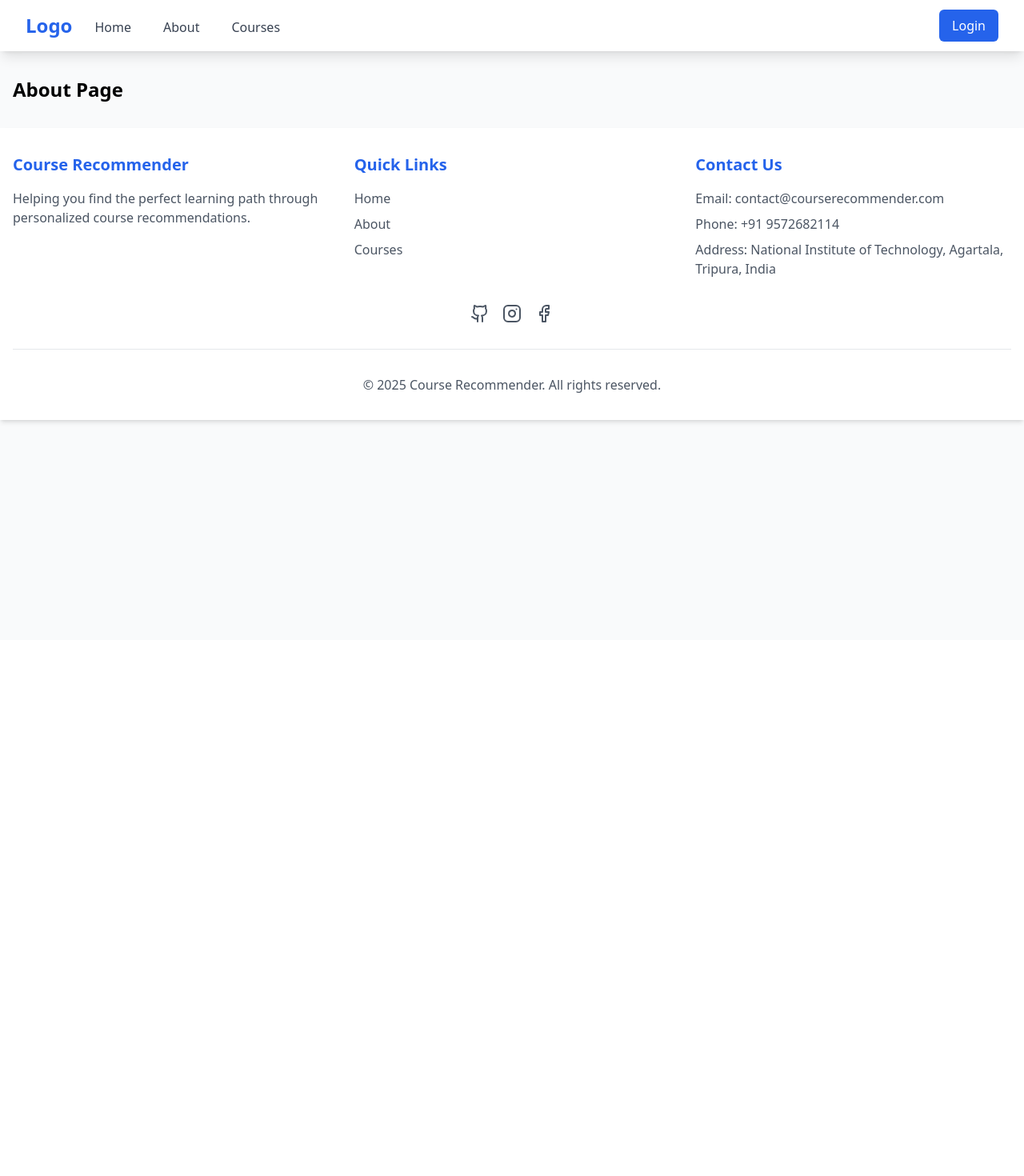
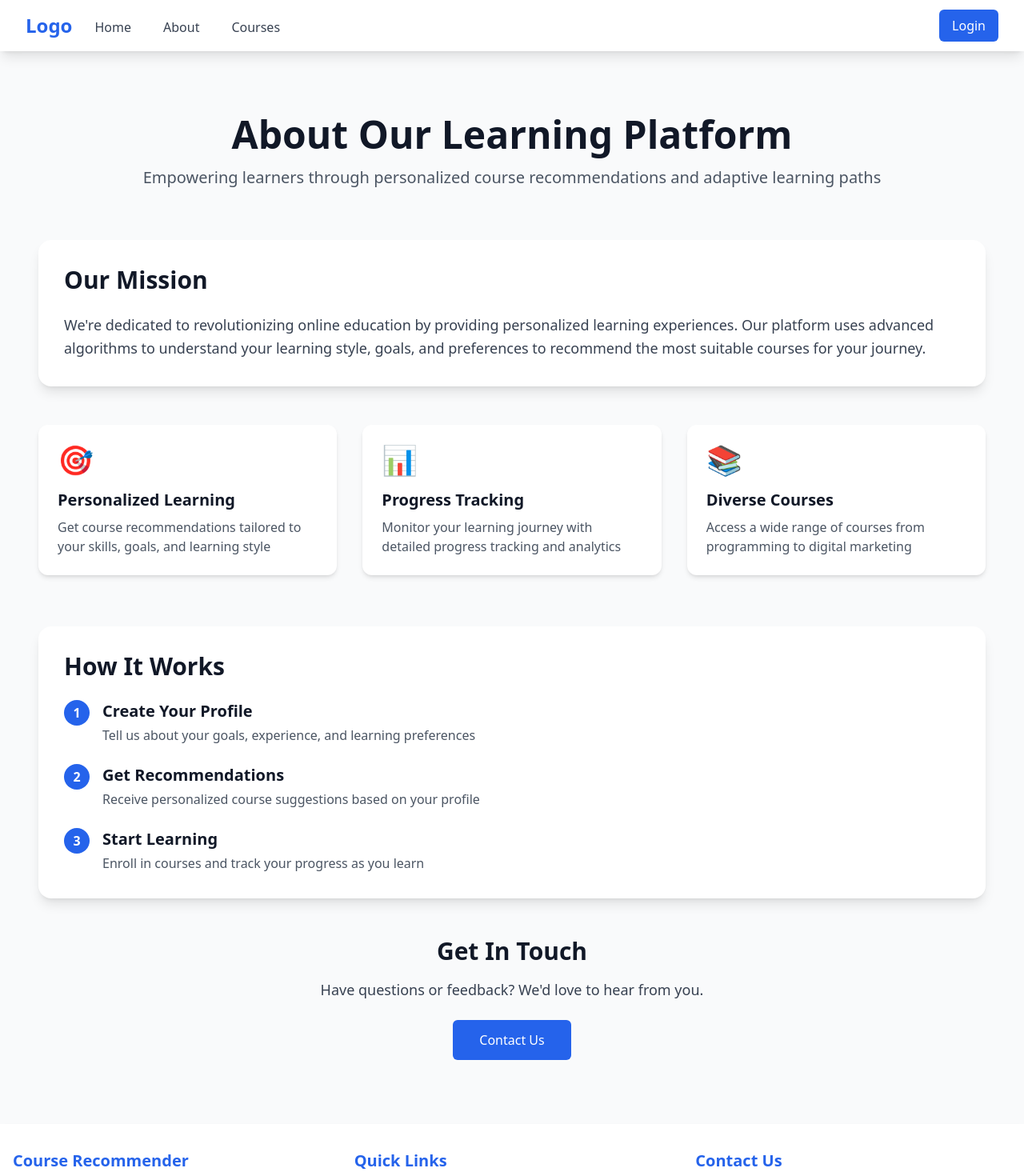
Before and after one commit to rajnishkumar13500/amdocs, a React (Vite) app in the folder FE/: page /about in a window 1280 px wide. Shown: the top 1470 px of the page at 80% size. Before the commit the page ends 800 px from the top, so only its background shows below. Built offline with nearby package versions, Linux system fonts and the light colour scheme.

Commit message:
to create about page

```diff
--- a/FE/src/App.jsx
+++ b/FE/src/App.jsx
@@ -7,6 +7,7 @@ import CourseDetails from "./pages/CourseDetails";
 import Courses from "./components/course/coursePage";
 import Details from "./components/userInfo/details";
 import SkillInfo from "./components/userInfo/userSkillinfo";
+import About from "./components/pages/about";
 
 function App() {
   return (
@@ -30,8 +31,7 @@ function App() {
 }
 
 // Temporary placeholder components
-const Home = () => <h1 className="text-2xl font-bold">Home Page</h1>;
-const About = () => <h1 className="text-2xl font-bold">About Page</h1>;
+// const Home = () => <h1 className="text-2xl font-bold">Home Page</h1>;
 const Profile = () => <h1 className="text-2xl font-bold">Profile Page</h1>;
 
 export default App;
--- /dev/null
+++ b/FE/src/components/pages/about.jsx
@@ -0,0 +1,107 @@
+import React from 'react';
+
+const About = () => {
+  return (
+    <div className="min-h-screen bg-gray-50 py-12 px-4 sm:px-6 lg:px-8">
+      {/* Hero Section */}
+      <div className="max-w-7xl mx-auto">
+        <div className="text-center mb-16">
+          <h1 className="text-4xl font-bold text-gray-900 sm:text-5xl">
+            About Our Learning Platform
+          </h1>
+          <p className="mt-4 text-xl text-gray-600">
+            Empowering learners through personalized course recommendations and adaptive learning paths
+          </p>
+        </div>
+
+        {/* Mission Section */}
+        <div className="bg-white rounded-2xl shadow-lg p-8 mb-12">
+          <h2 className="text-3xl font-bold text-gray-900 mb-6">Our Mission</h2>
+          <p className="text-lg text-gray-700 leading-relaxed">
+            We're dedicated to revolutionizing online education by providing personalized learning experiences.
+            Our platform uses advanced algorithms to understand your learning style, goals, and preferences to
+            recommend the most suitable courses for your journey.
+          </p>
+        </div>
+
+        {/* Features Grid */}
+        <div className="grid grid-cols-1 md:grid-cols-2 lg:grid-cols-3 gap-8 mb-16">
+          <FeatureCard
+            title="Personalized Learning"
+            description="Get course recommendations tailored to your skills, goals, and learning style"
+            icon="🎯"
+          />
+          <FeatureCard
+            title="Progress Tracking"
+            description="Monitor your learning journey with detailed progress tracking and analytics"
+            icon="📊"
+          />
+          <FeatureCard
+            title="Diverse Courses"
+            description="Access a wide range of courses from programming to digital marketing"
+            icon="📚"
+          />
+        </div>
+
+        {/* How It Works */}
+        <div className="bg-white rounded-2xl shadow-lg p-8 mb-12">
+          <h2 className="text-3xl font-bold text-gray-900 mb-6">How It Works</h2>
+          <div className="space-y-6">
+            <Step
+              number="1"
+              title="Create Your Profile"
+              description="Tell us about your goals, experience, and learning preferences"
+            />
+            <Step
+              number="2"
+              title="Get Recommendations"
+              description="Receive personalized course suggestions based on your profile"
+            />
+            <Step
+              number="3"
+              title="Start Learning"
+              description="Enroll in courses and track your progress as you learn"
+            />
+          </div>
+        </div>
+
+        {/* Contact Section */}
+        <div className="text-center">
+          <h2 className="text-3xl font-bold text-gray-900 mb-4">Get In Touch</h2>
+          <p className="text-lg text-gray-700 mb-6">
+            Have questions or feedback? We'd love to hear from you.
+          </p>
+          <a
+            href="mailto:contact@example.com"
+            className="inline-flex items-center justify-center px-8 py-3 border border-transparent text-base font-medium rounded-md text-white bg-blue-600 hover:bg-blue-700 transition-colors duration-200"
+          >
+            Contact Us
+          </a>
+        </div>
+      </div>
+    </div>
+  );
+};
+
+// Helper Components
+const FeatureCard = ({ title, description, icon }) => (
+  <div className="bg-white rounded-xl shadow-md p-6 hover:shadow-lg transition-shadow duration-200">
+    <div className="text-4xl mb-4">{icon}</div>
+    <h3 className="text-xl font-semibold text-gray-900 mb-2">{title}</h3>
+    <p className="text-gray-600">{description}</p>
+  </div>
+);
+
+const Step = ({ number, title, description }) => (
+  <div className="flex items-start">
+    <div className="flex-shrink-0 h-8 w-8 rounded-full bg-blue-600 text-white flex items-center justify-center font-bold">
+      {number}
+    </div>
+    <div className="ml-4">
+      <h3 className="text-xl font-semibold text-gray-900">{title}</h3>
+      <p className="mt-1 text-gray-600">{description}</p>
+    </div>
+  </div>
+);
+
+export default About;
```
